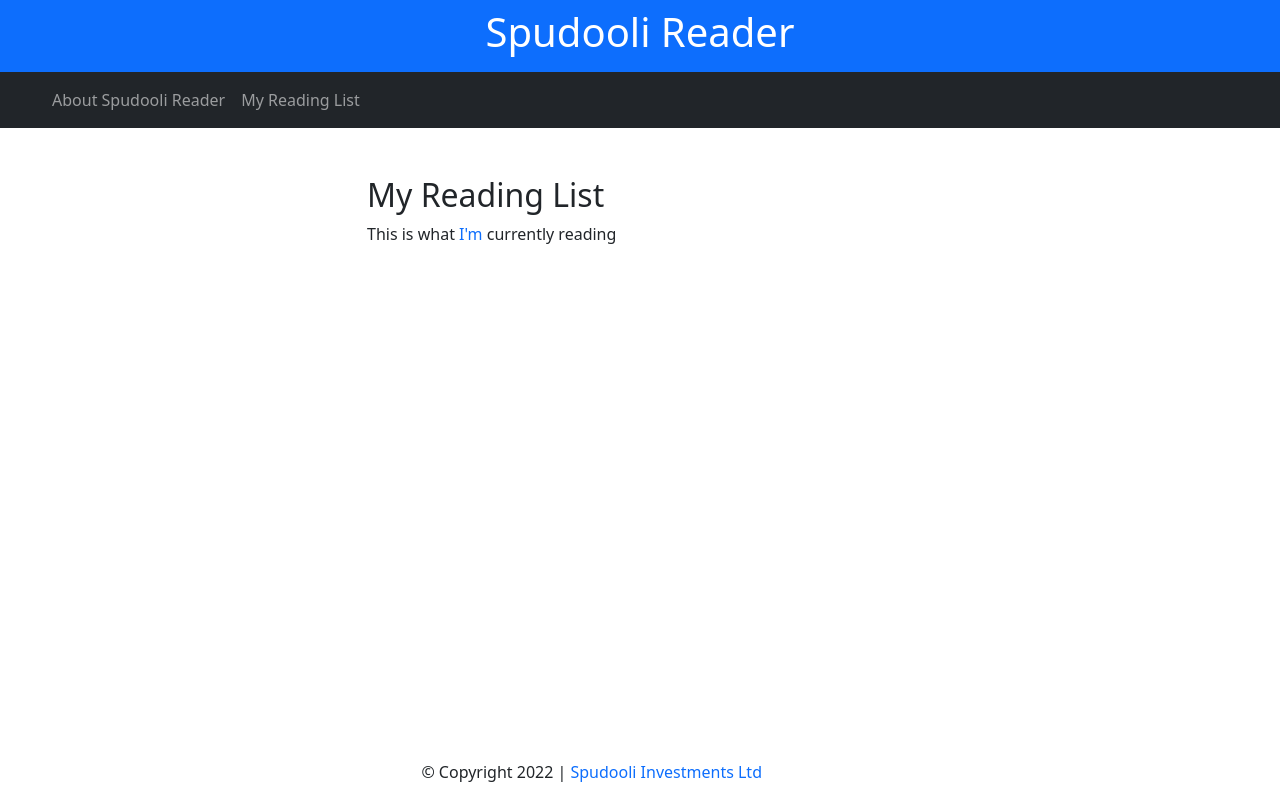
After one commit to spudooli/spudooli-reader, a Flask app: template reader/templates/readinglist.html in a window 1280 px wide. The commit adds this page. Run offline with Flask 2, Linux system fonts and the light colour scheme; the template is opened without the code that fills it, so the values that code supplies are empty.

Commit message:
Add a reading list

```diff
--- a/reader/main.py
+++ b/reader/main.py
@@ -34,6 +34,17 @@ def read():
     cursor.close()
     return "ok"
 
+@app.route("/readinglist")
+def readinglist():
+    cursor = db.mysql.connection.cursor()
+    cursor.execute("SELECT `id`, `title`, `websiteurl`FROM `feeds`ORDER BY `id` ASC",)
+    readinglist = cursor.fetchall()
+    cursor.close()
+
+    return render_template('readinglist.html', readinglist = readinglist)
+
+
+
 @app.route('/about')
 def about():
     return render_template('about.html')
--- a/reader/templates/about.html
+++ b/reader/templates/about.html
@@ -14,7 +14,7 @@
         <div class="col-sm-9">
             <div class="postitem" style="overflow:hidden">
                 <h2>About Spudooli Reader</h2>
-               <p>I was a long time fan of Google Reader. When it bit the dust I installed <a href="https://tt-rss.org/">Tiny Tiny RSS</a> and was a fan of that instead.</p>
+               <p><a href="https://www.spudooli.com">I</a> was a long time fan of Google Reader. When it bit the dust I installed <a href="https://tt-rss.org/">Tiny Tiny RSS</a> and was a fan of that instead.</p>
 
                <p>Years go by.</p>
 
--- a/reader/templates/base.html
+++ b/reader/templates/base.html
@@ -30,7 +30,7 @@
         <a class="nav-link" href="/about">About Spudooli Reader</a>
       </li>
       <li class="nav-item">
-        <a class="nav-link disabled" href="#"></a>
+        <a class="nav-link" href="/readinglist">My Reading List</a>
       </li>
     </ul>
   </div>
--- /dev/null
+++ b/reader/templates/readinglist.html
@@ -0,0 +1,32 @@
+{% extends 'base.html' %}
+
+{% block header %}
+  <h2>{% block title %}{% endblock %}</h2>
+{% endblock %}
+
+{% block content %}
+<div class="container mt-5">
+    <div class="row">
+        <div class="col-sm-3">
+
+        </div>
+
+        <div class="col-sm-9">
+            <div class="postitem" style="overflow:hidden">
+                <h2>My Reading List</h2>
+               <p>This is what <a href="https://www.spudooli.com">I'm</a> currently reading</p>
+
+                {% for item in readinglist %}
+                <a href=""{{ item[2] }}">{{ item[1]}}</a><br>
+                {% endfor %}
+
+                </div>
+                    {% endblock %}
+
+
+
+
+
+        </div>
+    </div>
+</div>
```
